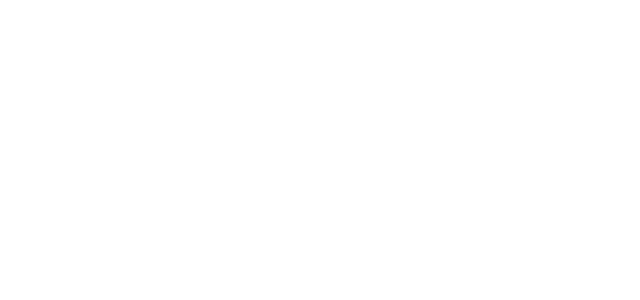
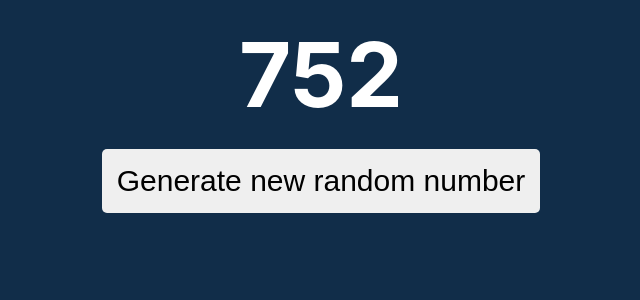
Before and after one commit to serhiishf/react-bohdan, a React (Vite) app: page / in a window 1280 px wide. Shown: the top 300 px of the page, without its empty margins (319-959 px from the left). Built offline with nearby package versions, Linux system fonts and the light colour scheme.

Commit message:
feat: Finished 11-state

```diff
--- a/src/App.css
+++ b/src/App.css
@@ -1,3 +1,17 @@
 .App {
   text-align: center;
 }
+
+h1 {
+  font-size: 90px;
+  margin-top: 20px;
+}
+
+button {
+  padding: 15px;
+  font-size: 30px;
+  border-radius: 5px;
+  margin: 20px;
+  border: 0;
+  cursor: pointer;
+}
--- a/src/App.jsx
+++ b/src/App.jsx
@@ -1,7 +1,10 @@
 import './App.css';
+import RandomNumber from './components/RandomNumber';
 
 function App() {
-  return <div className="App"></div>;
+  return <div className="App">
+    <RandomNumber maxNum={1000} />
+  </div>;
 }
 
 export default App;
--- /dev/null
+++ b/src/components/RandomNumber.jsx
@@ -0,0 +1,19 @@
+import {useState} from 'react';
+import generateRandomNum from '../utils/generateRandomNum';
+
+
+function RandomNumber({maxNum}) {
+  const [randomNum, setRandomNum] = useState(generateRandomNum(maxNum));
+  const changeRandomNum = () => {
+    setRandomNum(generateRandomNum(maxNum));
+  }
+
+  return (
+    <div>
+      <h1>{randomNum}</h1>
+      <button onClick={changeRandomNum} >Generate new random number</button>
+    </div>
+  )
+}
+
+export default RandomNumber;
--- a/src/index.css
+++ b/src/index.css
@@ -4,4 +4,6 @@
 }
 body {
   font-family: Inter, system-ui, Avenir, Helvetica, Arial, sans-serif;
+  color: white;
+  background-color: #112D49;
 }
--- /dev/null
+++ b/src/utils/generateRandomNum.js
@@ -0,0 +1,5 @@
+function generateRandomNum(maxNum) {
+  return Math.floor(Math.random() * maxNum);
+}
+
+export default generateRandomNum;
```
